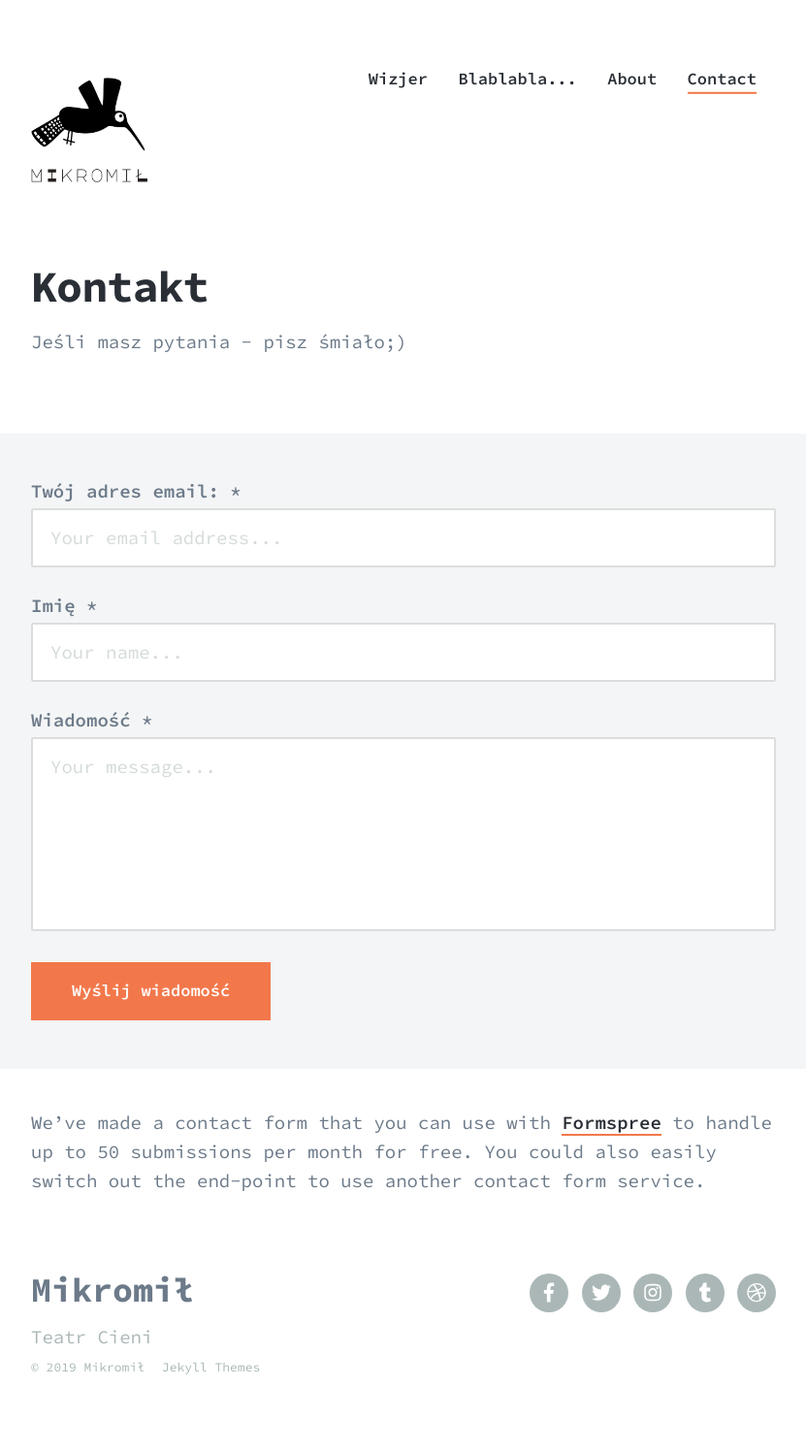
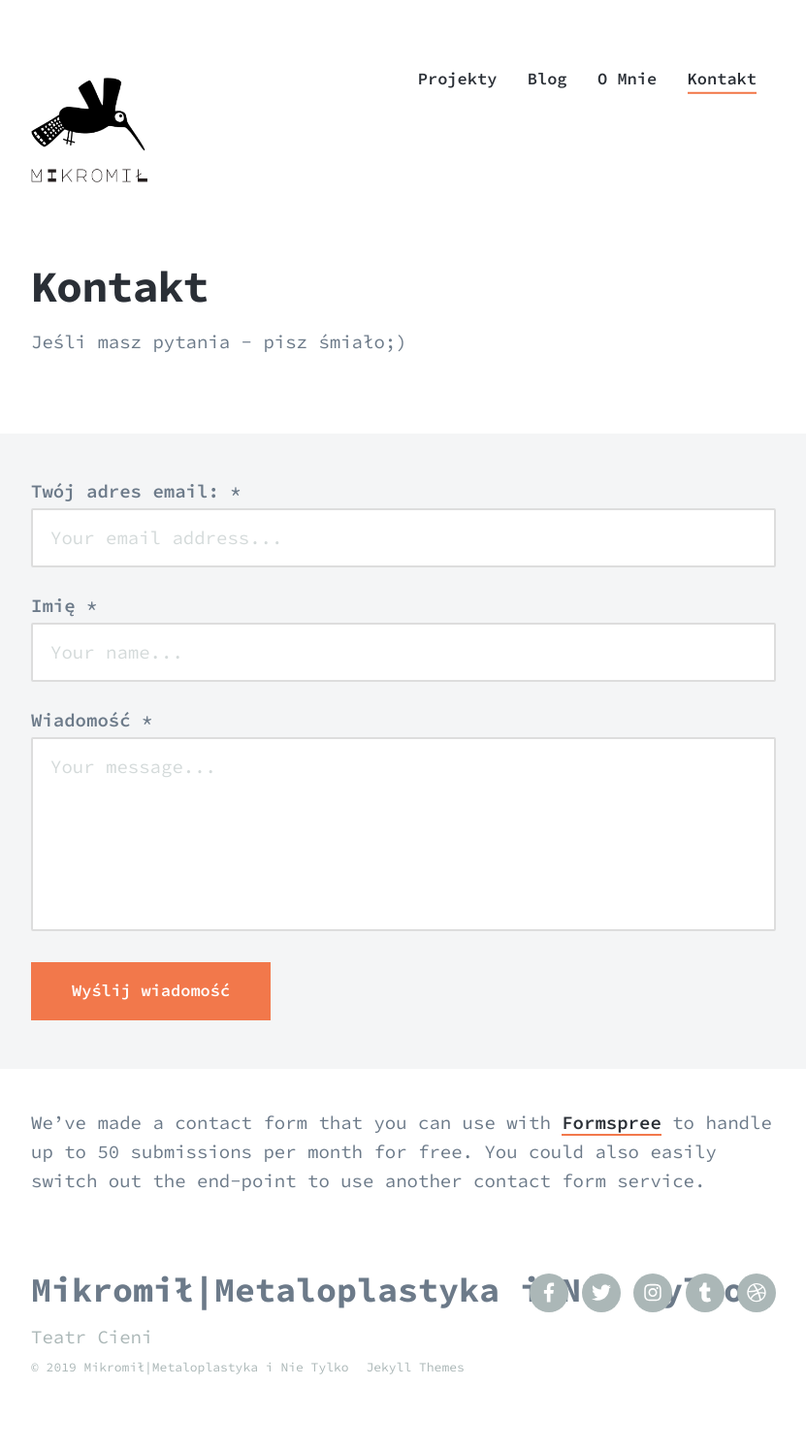
Before and after one commit to Mikromil/emka, a Jekyll site: the page built from _pages/contact.md, in a window 1280 px wide. Shown: the whole page at 97% size, without its empty margins (224-1055 px from the left). Built offline with Jekyll 4.4.1, drawn with Linux system fonts in a browser that asks for light colours; nearby versions of some CDN libraries.

Commit message:
Update settings.yml

```diff
--- a/_data/settings.yml
+++ b/_data/settings.yml
@@ -1,5 +1,5 @@
 basic_settings:
-  site_title: Mikromił
+  site_title: Mikromił|Metaloplastyka i Nie Tylko
   favicon_image: /images/favicon.png
 
 header_settings:
@@ -8,13 +8,13 @@ header_settings:
 
 menu_settings:
   menu_items:
-    - title: 'Wizjer'
+    - title: 'Projekty'
       url: '/'
-    - title: 'Blablabla...'
+    - title: 'Blog'
       url: '/blog/'
-    - title: 'About'
+    - title: 'O Mnie'
       url: '/about'
-    - title: 'Contact'
+    - title: 'Kontakt'
       url: '/contact'
 
 footer_settings:
@@ -28,7 +28,7 @@ grid_settings:
 
 contact_settings:
   form_action: 'https://formspree.io/kalleciak@gmail.com'
-  confirmation_url: '/thanks'
+  confirmation_url: '/dziękuję'
   email_subject: 'Contact form submission'
   send_button_text: 'Wyślij wiadomość'
 
```
